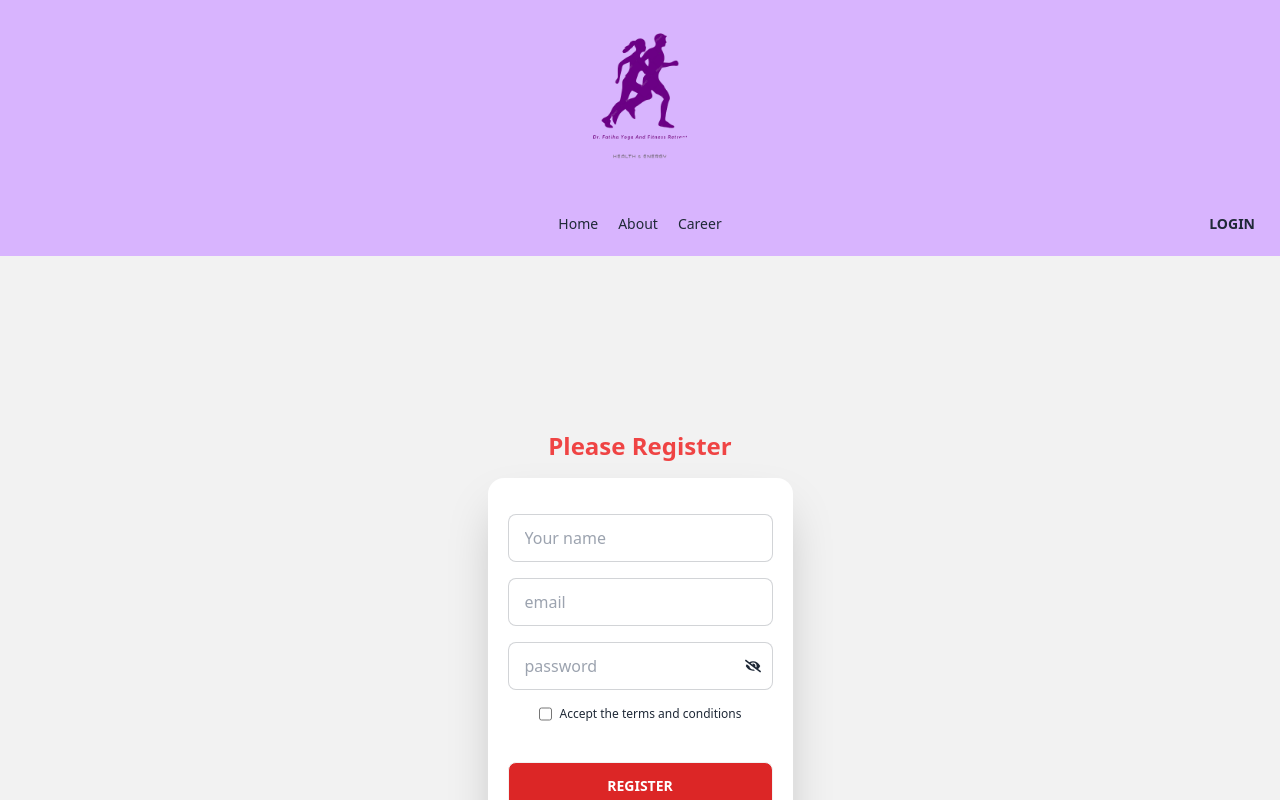
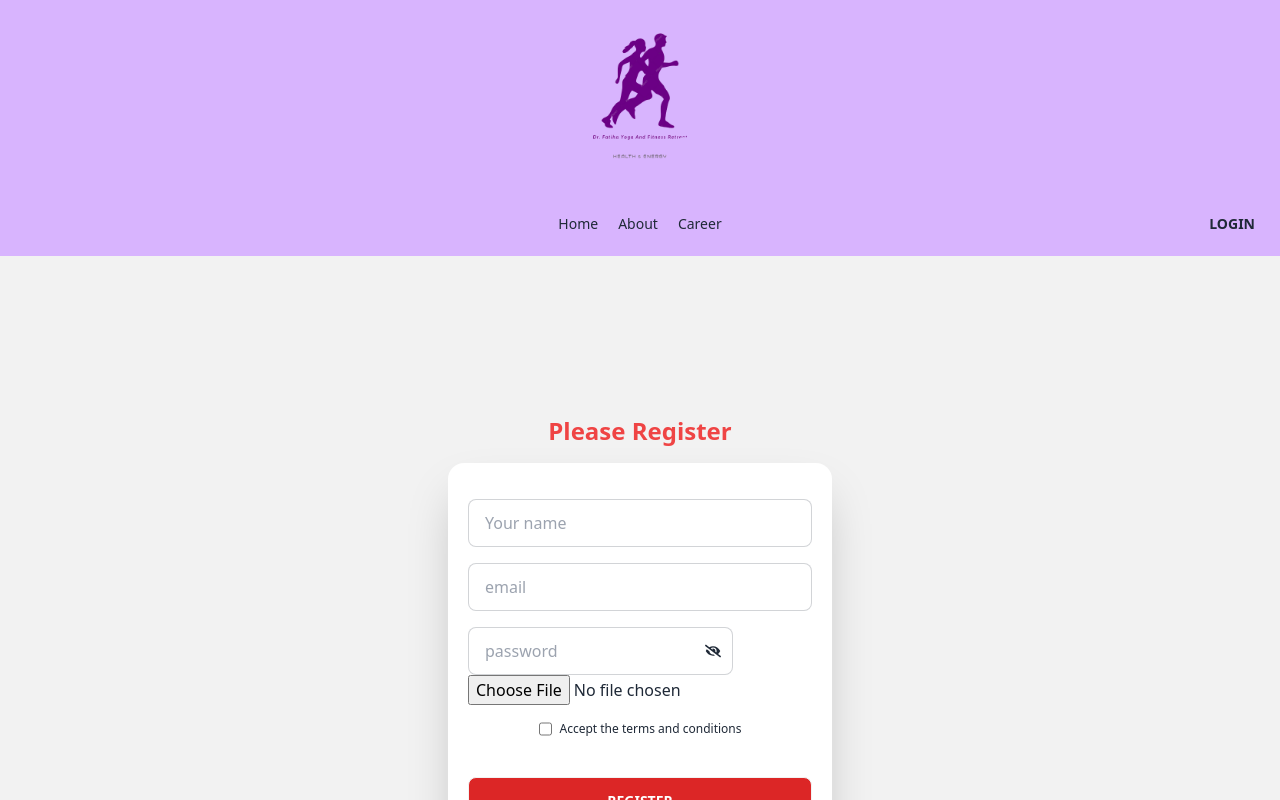
Before and after one commit to devalienbrain/Event-management-yoga-retreat-frontend-project, a React (Vite) app: page /register in a window 1280 px wide. Shown: the top 800 px of the page. Built offline with nearby package versions, Linux system fonts and the light colour scheme; no server answers.

Commit message:
register page input name and photourl set done

```diff
--- a/src/Provider/AuthProvider.jsx
+++ b/src/Provider/AuthProvider.jsx
@@ -17,7 +17,6 @@ const AuthProvider = ({ children }) => {
 
   const createUser = (email, password) => {
     setLoading(true);
-    console.log(auth, email, password);
     return createUserWithEmailAndPassword(auth, email, password);
   };
 
--- a/src/components/Header/NavBar.jsx
+++ b/src/components/Header/NavBar.jsx
@@ -1,6 +1,9 @@
+import { useContext } from "react";
 import { NavLink } from "react-router-dom";
 import { Link } from "react-router-dom";
+import { AuthContext } from "../../Provider/AuthProvider";
 const NavBar = () => {
+  const { user } = useContext(AuthContext);
   const links = (
     <>
       <NavLink to="/">Home</NavLink>
@@ -43,6 +46,7 @@ const NavBar = () => {
         <ul className="menu menu-horizontal px-1">{links}</ul>
       </div>
       <div className="navbar-end">
+        {user?.displayName}
         <Link to="/login" className="btn btn-ghost">
           Login
         </Link>
--- a/src/pages/Home/Features/Features.jsx
+++ b/src/pages/Home/Features/Features.jsx
@@ -1,7 +1,7 @@
 import featuresImg from "../../../../public/Resources/Banner_Yoga.png";
 const Features = () => {
   return (
-    <div className="text-center">
+    <div className="text-center bg-purple-50 pt-5">
       <h3 className="text-3xl font-black text-purple-700">Our Strategies</h3>
       <div>
         <img className="mx-auto w-full " src={featuresImg} alt="" />
--- a/src/pages/Home/Services/ServiceCard.jsx
+++ b/src/pages/Home/Services/ServiceCard.jsx
@@ -1,7 +1,7 @@
 import { Link } from "react-router-dom";
 
 const ServiceCard = ({ serviceData }) => {
-  console.log(serviceData);
+  // console.log(serviceData);
   const { id, name, image, price, short_description } = serviceData || {};
   return (
     <div className="rounded-lg flex flex-col lg:flex-row border border-purple-200 drop-shadow-xl">
--- a/src/pages/Home/Team/Team.jsx
+++ b/src/pages/Home/Team/Team.jsx
@@ -7,7 +7,7 @@ const Team = () => {
       <h3 className="text-3xl font-black">Meet Our Team Leaders</h3>
 
       <div className="block md:flex gap-7 justify-center p-5 drop-shadow">
-        <div className="border border-black rounded-lg p-5 hover:bg-red-100 drop-shadow-2xl">
+        <div className="border border-black rounded-lg p-5 hover:bg-red-400 hover:border-none hover:text-white drop-shadow-2xl">
           <div className="flex gap-5">
             <img src={teamLead1} />
             <div className="text-left">
@@ -22,7 +22,7 @@ const Team = () => {
             </div>
           </div>
         </div>
-        <div className="border border-black rounded-lg p-5 hover:bg-red-100 drop-shadow-2xl">
+        <div className="border border-black rounded-lg p-5 hover:bg-red-200 drop-shadow-2xl">
           <div className="flex gap-5">
             <img src={teamLead2} />
             <div className="text-left">
--- a/src/pages/Register/Register.jsx
+++ b/src/pages/Register/Register.jsx
@@ -1,17 +1,17 @@
-import auth from "../../../public/firebase/firebase.config";
-
 import { FaEye, FaEyeSlash } from "react-icons/fa";
 
 import { Link } from "react-router-dom";
 import { useContext, useState } from "react";
 import { AuthContext } from "../../Provider/AuthProvider";
+import { updateProfile } from "firebase/auth";
 
 const Register = () => {
   const { createUser } = useContext(AuthContext);
   const [errorMessage, setErrorMessage] = useState("");
   const [successMessage, setSuccessMessage] = useState("");
   const [showPassword, setShowPassword] = useState(false);
-
+  const [userImage, setUserImage] = useState({});
+  console.log(userImage);
   const handleRegister = (e) => {
     e.preventDefault();
     setErrorMessage("");
@@ -37,6 +37,12 @@ const Register = () => {
       .then((res) => {
         console.log(res.user);
         setSuccessMessage("User created successfully!");
+        // updateCreatedUser(name);
+        updateProfile(res.user, {
+          displayName: name,
+        })
+          .then(() => console.log("Profile Updated"))
+          .catch((err) => console.log(err));
       })
       .catch((error) => {
         console.error(error);
@@ -83,6 +89,13 @@ const Register = () => {
               >
                 {showPassword ? <FaEye></FaEye> : <FaEyeSlash></FaEyeSlash>}
               </span>
+
+              <input
+                type="file"
+                name="user_img"
+                id=""
+                onChange={(e) => setUserImage(e.target.files)}
+              />
             </div>
             <div className="text-xs flex align-middle justify-center">
               <input
```
